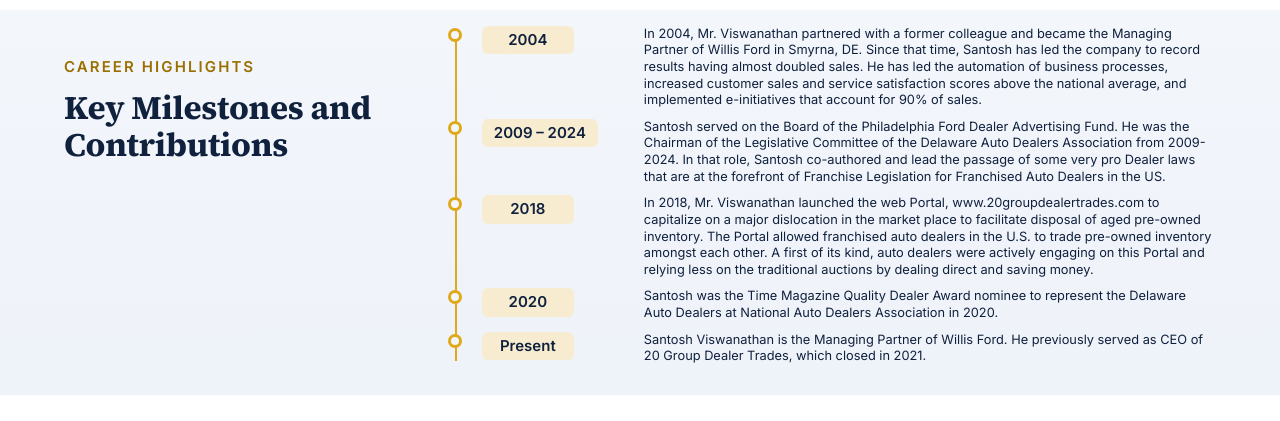
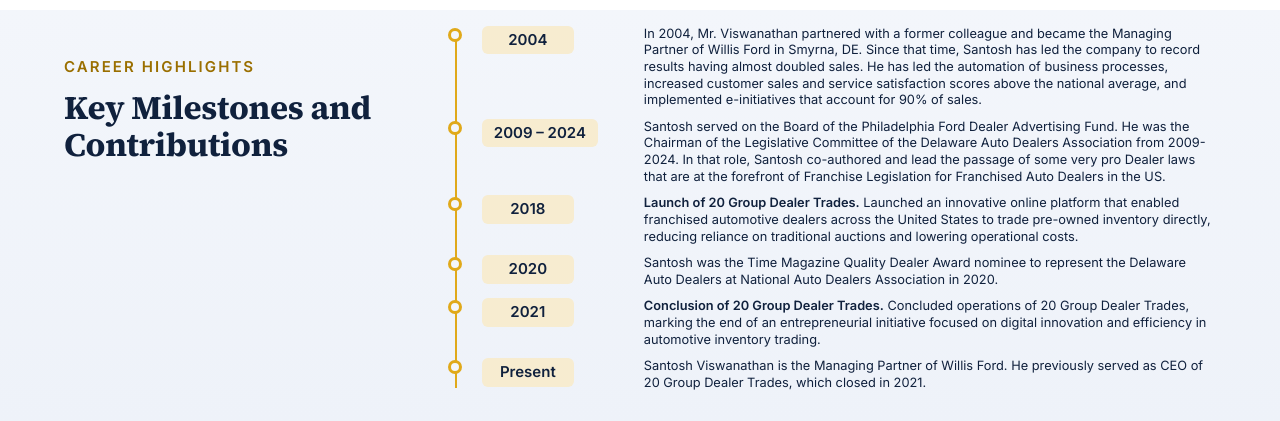
Before and after one commit to anatint/-Santosh-Viswanathan, a plain HTML site: page index.html in a window 1280 px wide. Shown: the part 673-1094 px from the top of the page. Drawn offline with Linux system fonts and the light colour scheme.

Commit message:
Update 2018 milestone and add 2021 conclusion milestone for 20 Group Dealer Trades
Co-Authored-By: Claude Sonnet 5.5 <noreply@anthropic.com>

```diff
--- a/index.html
+++ b/index.html
@@ -252,11 +252,15 @@
         </li>
         <li id="innovation">
           <h3 class="year">2018</h3>
-          <p>In 2018, Mr. Viswanathan launched the web Portal, www.20groupdealertrades.com to capitalize on a major dislocation in the market place to facilitate disposal of aged pre-owned inventory. The Portal allowed franchised auto dealers in the U.S. to trade pre-owned inventory amongst each other. A first of its kind, auto dealers were actively engaging on this Portal and relying less on the traditional auctions by dealing direct and saving money.</p>
+          <p><strong>Launch of 20 Group Dealer Trades.</strong> Launched an innovative online platform that enabled franchised automotive dealers across the United States to trade pre-owned inventory directly, reducing reliance on traditional auctions and lowering operational costs.</p>
         </li>
         <li>
           <h3 class="year">2020</h3>
           <p>Santosh was the Time Magazine Quality Dealer Award nominee to represent the Delaware Auto Dealers at National Auto Dealers Association in 2020.</p>
+        </li>
+        <li id="conclusion-2021">
+          <h3 class="year">2021</h3>
+          <p><strong>Conclusion of 20 Group Dealer Trades.</strong> Concluded operations of 20 Group Dealer Trades, marking the end of an entrepreneurial initiative focused on digital innovation and efficiency in automotive inventory trading.</p>
         </li>
         <li id="current-roles">
           <h3 class="year">Present</h3>
```
